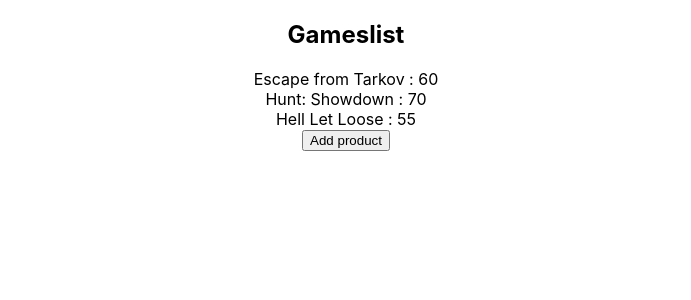
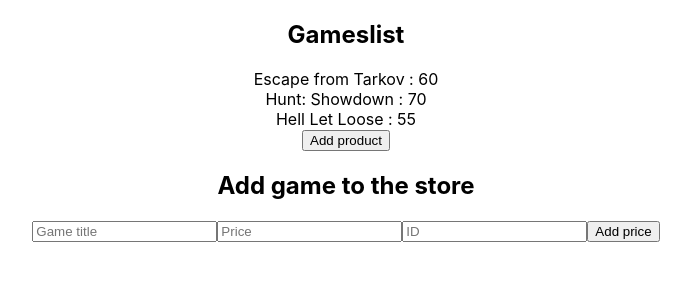
Before and after one commit to mdanneil/redux-shop-tutorial, a React (Create React App) app: page / in a window 1280 px wide. Shown: the top 300 px of the page, without its empty margins (294-985 px from the left). Built offline with nearby package versions, Linux system fonts and the light colour scheme.

Commit message:
added productform, not yet functioning

```diff
--- a/src/App.tsx
+++ b/src/App.tsx
@@ -2,11 +2,13 @@
 import logo from "./logo.svg";
 import "./App.css";
 import ProductsList from "./Products/ProductsList";
+import ProductForm from "./Products/ProductForm";
 
 function App() {
     return (
         <div className="App">
             <ProductsList />
+            <ProductForm />
         </div>
     );
 }
--- a/src/Products/ProductForm.tsx
+++ b/src/Products/ProductForm.tsx
@@ -0,0 +1,19 @@
+import React from "react";
+
+interface ProductFormProps {}
+
+const ProductForm: React.FC<ProductFormProps> = ({}) => {
+    return (
+        <>
+            <h2>Add game to the store</h2>
+            <form>
+                <input type="text" placeholder="Game title" name="title" />
+                <input type="number" placeholder="Price" name="price" />
+                <input type="text" placeholder="ID" name="id" />
+                <button>Add price</button>
+            </form>
+        </>
+    );
+};
+
+export default ProductForm;
```
